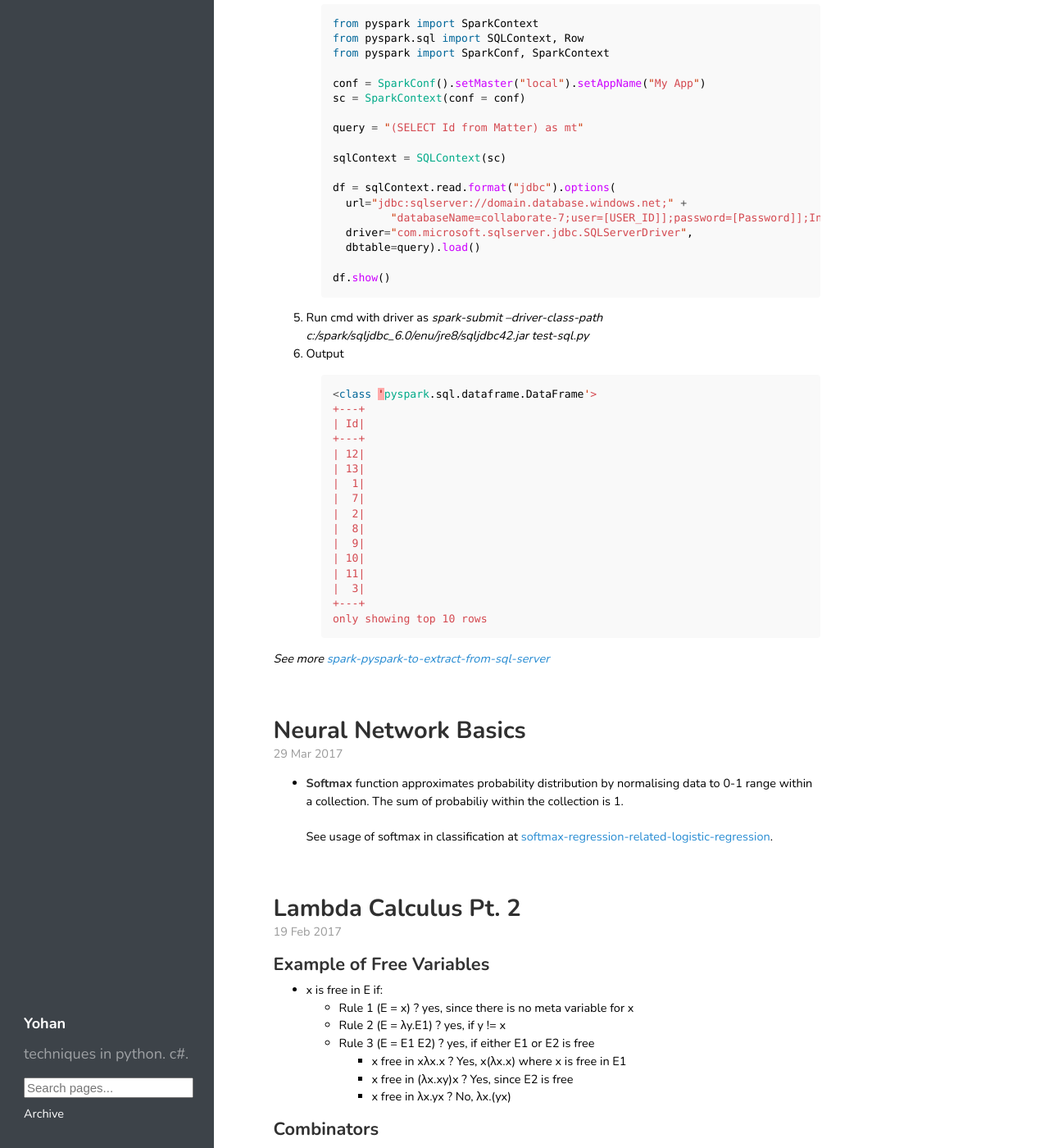
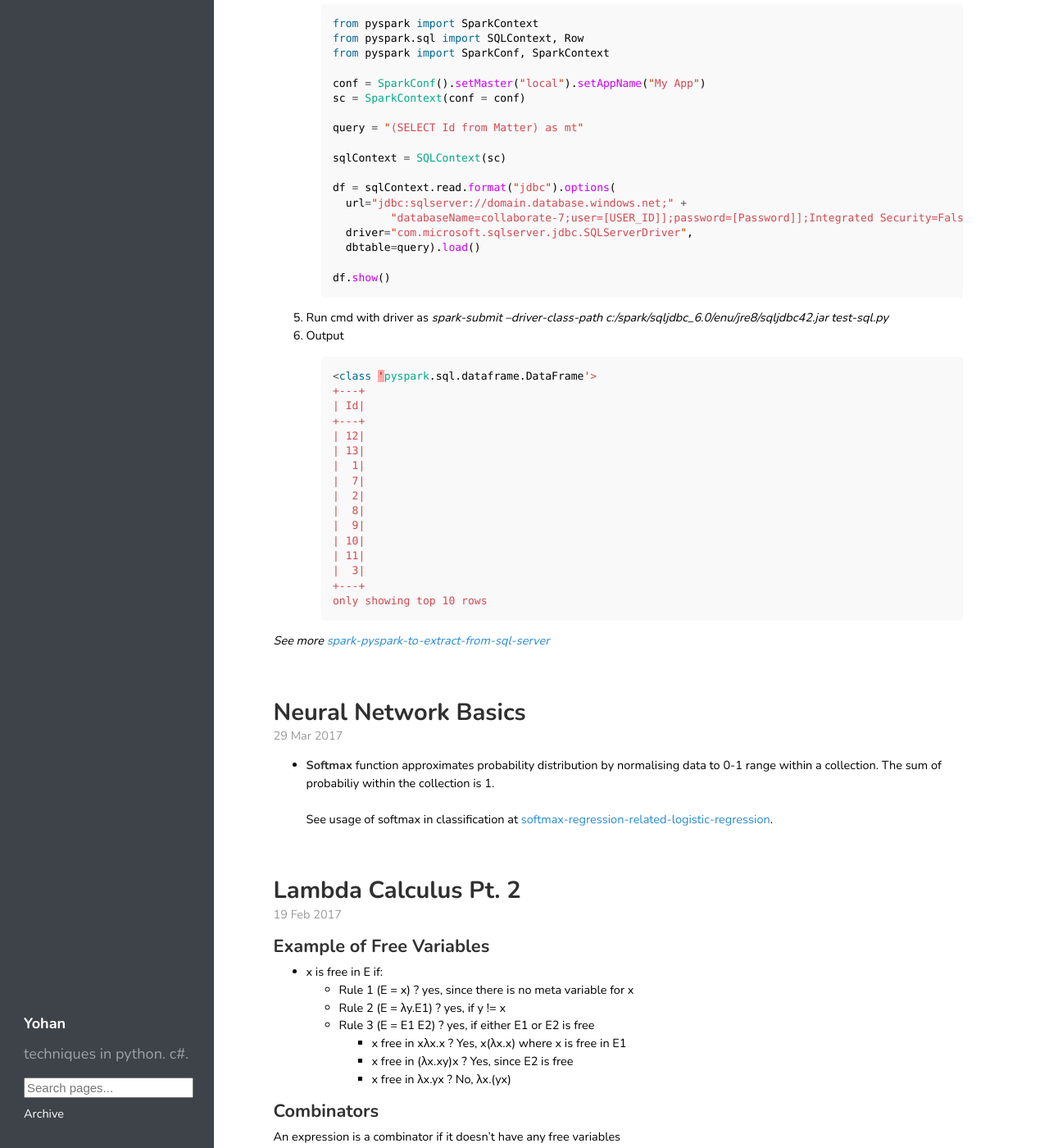
Before and after one commit to yohancheong/yohancheong.github.io, a Jekyll site: the page built from index.html, in a window 1280 px wide and 1400 px high, scrolled down 227 px. Shown: the whole window at 82% size. Built offline with Jekyll 4.4.1, drawn with Linux system fonts in a browser that asks for light colours; the list of posts is cut into pages by our own code.

Commit message:
Changing screen width

```diff
--- a/public/css/hyde.css
+++ b/public/css/hyde.css
@@ -127,9 +127,9 @@ a.sidebar-nav-item:focus {
   padding-bottom: 4rem;
 }
 
-@media (min-width: 48em) {
+@media (min-width: 60em) {
   .content {
-    max-width: 48rem;
+    max-width: 60rem;
     margin-left: 20rem;
     margin-right: 2rem;
   }
```
